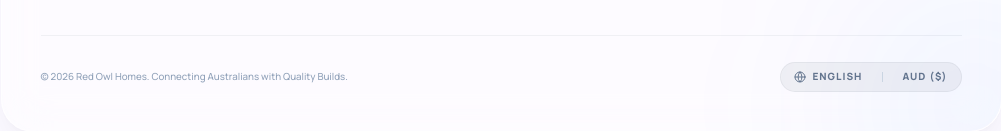
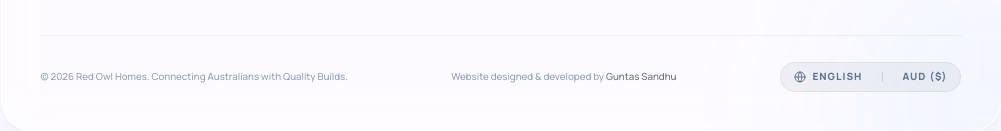
Before and after one commit to guntas7347/jeenu-building, a Next.js app: page /about in a window 1280 px wide. Shown: the part 1870-2001 px from the top of the page, without its empty margins (139-1140 px from the left). Built offline with nearby package versions, Linux system fonts and the light colour scheme; no server answers.

Commit message:
dev credit

```diff
--- a/components/Footer.tsx
+++ b/components/Footer.tsx
@@ -110,6 +110,17 @@ const Footer = () => {
               © {currentYear} Red Owl Homes. Connecting Australians with Quality
               Builds.
             </p>
+            <p className="text-xs font-medium text-slate-400 dark:text-slate-500">
+              Website designed & developed by{" "}
+              <a
+                href="https://guntassandhu.com"
+                target="_blank"
+                rel="noopener noreferrer"
+                className="text-xs text-gray-500 hover:text-blue-600 dark:hover:text-blue-400 transition-all"
+              >
+                Guntas Sandhu
+              </a>
+            </p>
 
             <div className="flex items-center gap-6 px-4 py-2 rounded-full bg-slate-900/5 dark:bg-white/5 border border-slate-900/5 dark:border-white/5">
               <div className="flex items-center gap-2 text-[10px] font-black text-slate-500 uppercase tracking-widest">
```
